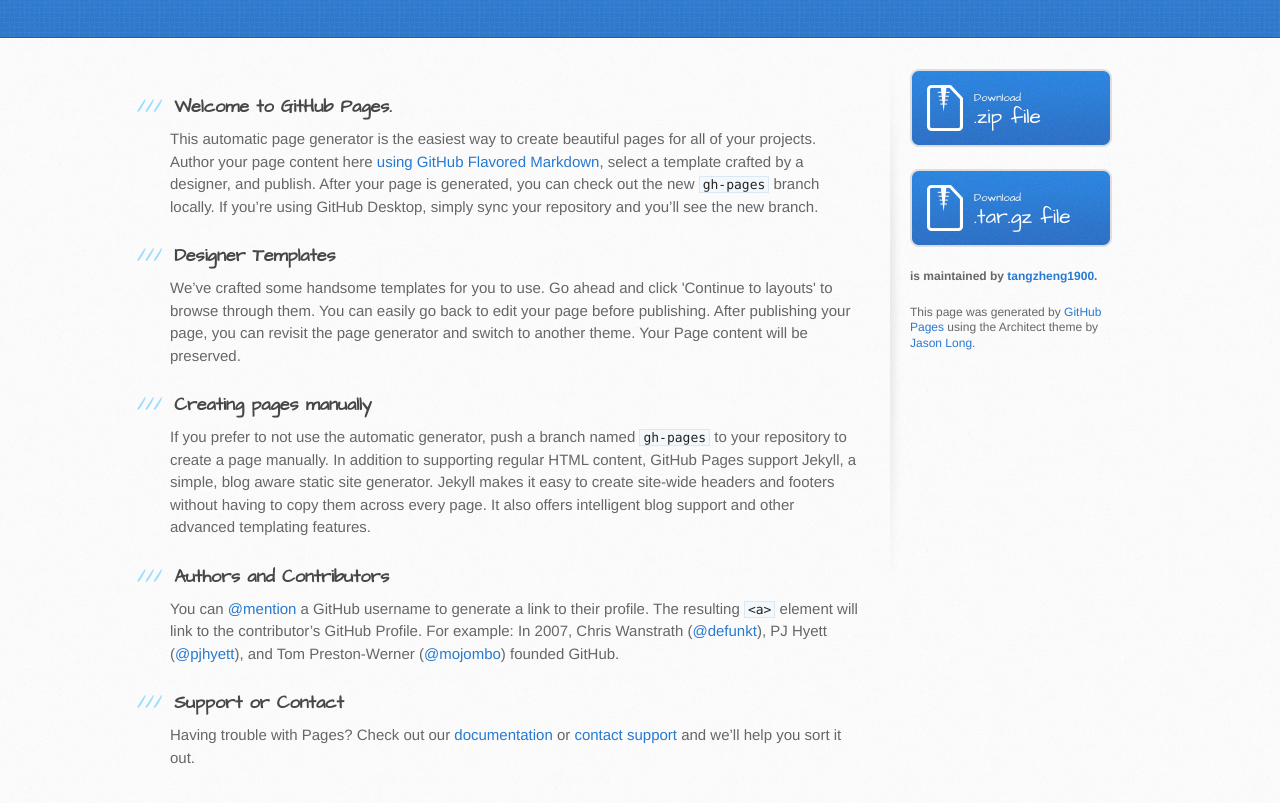
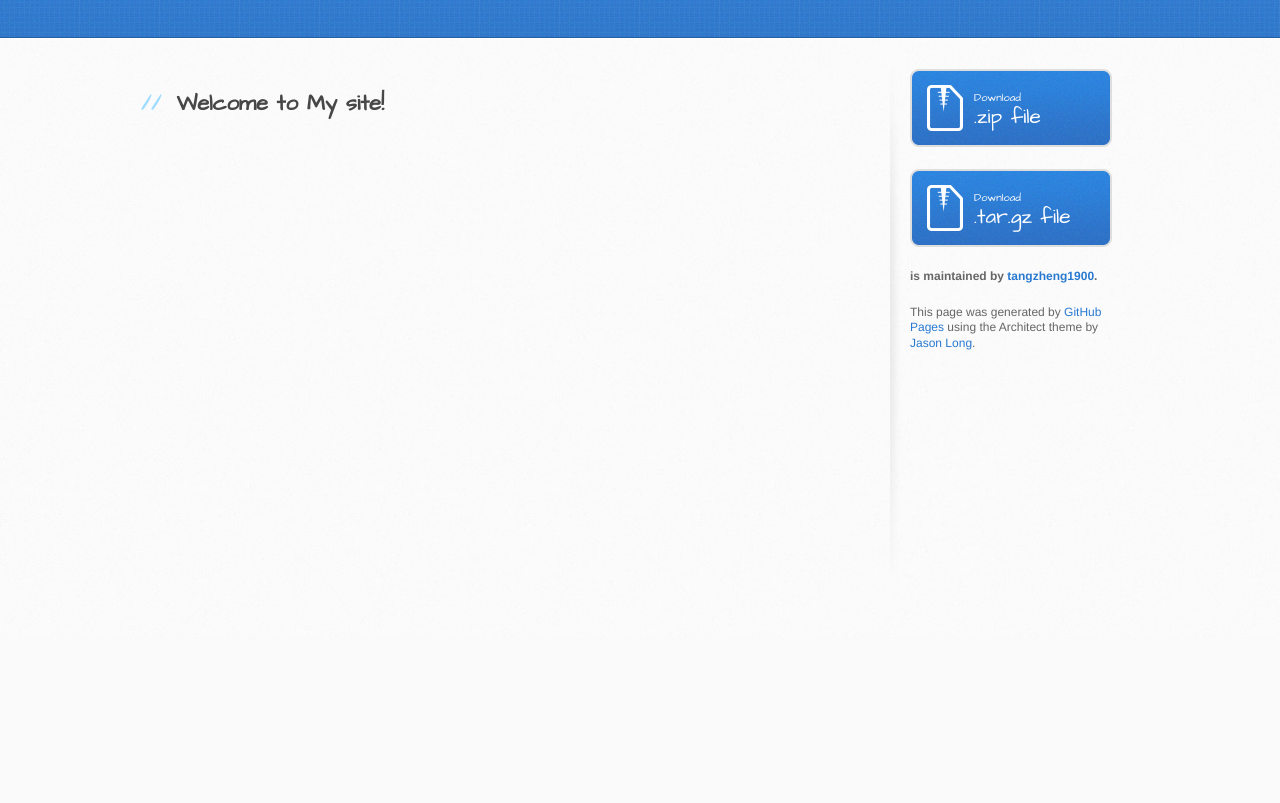
Before and after one commit to tangzheng1900/baidu-ife, a plain HTML site: page index.html in a window 1280 px wide. Shown: the part 163-966 px from the top of the page. After the commit the page ends 800 px from the top, so only its background shows below. Drawn offline with Linux system fonts and the light colour scheme.

```diff
--- a/index.html
+++ b/index.html
@@ -28,30 +28,8 @@
     <div id="content-wrapper">
       <div class="inner clearfix">
         <section id="main-content">
-          <h3>
-<a id="welcome-to-github-pages" class="anchor" href="#welcome-to-github-pages" aria-hidden="true"><span aria-hidden="true" class="octicon octicon-link"></span></a>Welcome to GitHub Pages.</h3>
-
-<p>This automatic page generator is the easiest way to create beautiful pages for all of your projects. Author your page content here <a href="https://guides.github.com/features/mastering-markdown/">using GitHub Flavored Markdown</a>, select a template crafted by a designer, and publish. After your page is generated, you can check out the new <code>gh-pages</code> branch locally. If you’re using GitHub Desktop, simply sync your repository and you’ll see the new branch.</p>
-
-<h3>
-<a id="designer-templates" class="anchor" href="#designer-templates" aria-hidden="true"><span aria-hidden="true" class="octicon octicon-link"></span></a>Designer Templates</h3>
-
-<p>We’ve crafted some handsome templates for you to use. Go ahead and click 'Continue to layouts' to browse through them. You can easily go back to edit your page before publishing. After publishing your page, you can revisit the page generator and switch to another theme. Your Page content will be preserved.</p>
-
-<h3>
-<a id="creating-pages-manually" class="anchor" href="#creating-pages-manually" aria-hidden="true"><span aria-hidden="true" class="octicon octicon-link"></span></a>Creating pages manually</h3>
-
-<p>If you prefer to not use the automatic generator, push a branch named <code>gh-pages</code> to your repository to create a page manually. In addition to supporting regular HTML content, GitHub Pages support Jekyll, a simple, blog aware static site generator. Jekyll makes it easy to create site-wide headers and footers without having to copy them across every page. It also offers intelligent blog support and other advanced templating features.</p>
-
-<h3>
-<a id="authors-and-contributors" class="anchor" href="#authors-and-contributors" aria-hidden="true"><span aria-hidden="true" class="octicon octicon-link"></span></a>Authors and Contributors</h3>
-
-<p>You can <a href="https://help.github.com/articles/basic-writing-and-formatting-syntax/#mentioning-users-and-teams" class="user-mention">@mention</a> a GitHub username to generate a link to their profile. The resulting <code>&lt;a&gt;</code> element will link to the contributor’s GitHub Profile. For example: In 2007, Chris Wanstrath (<a href="https://github.com/defunkt" class="user-mention">@defunkt</a>), PJ Hyett (<a href="https://github.com/pjhyett" class="user-mention">@pjhyett</a>), and Tom Preston-Werner (<a href="https://github.com/mojombo" class="user-mention">@mojombo</a>) founded GitHub.</p>
-
-<h3>
-<a id="support-or-contact" class="anchor" href="#support-or-contact" aria-hidden="true"><span aria-hidden="true" class="octicon octicon-link"></span></a>Support or Contact</h3>
-
-<p>Having trouble with Pages? Check out our <a href="https://help.github.com/pages">documentation</a> or <a href="https://github.com/contact">contact support</a> and we’ll help you sort it out.</p>
+          <h2>
+<a id="welcome-to-my-site" class="anchor" href="#welcome-to-my-site" aria-hidden="true"><span aria-hidden="true" class="octicon octicon-link"></span></a>Welcome to My site!</h2>
         </section>
 
         <aside id="sidebar">
```
Also changed, not shown: params.json (+1 -1 lines).
